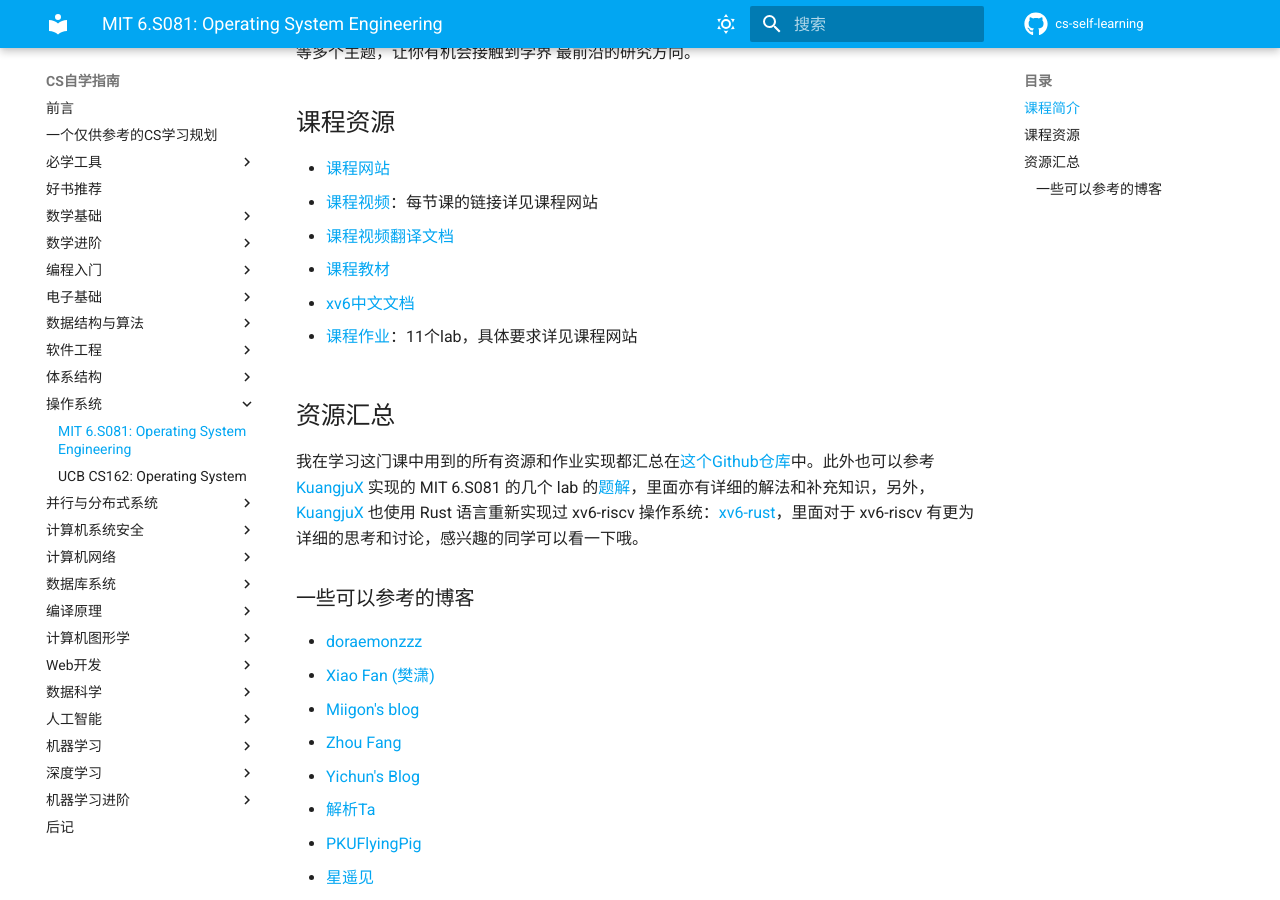
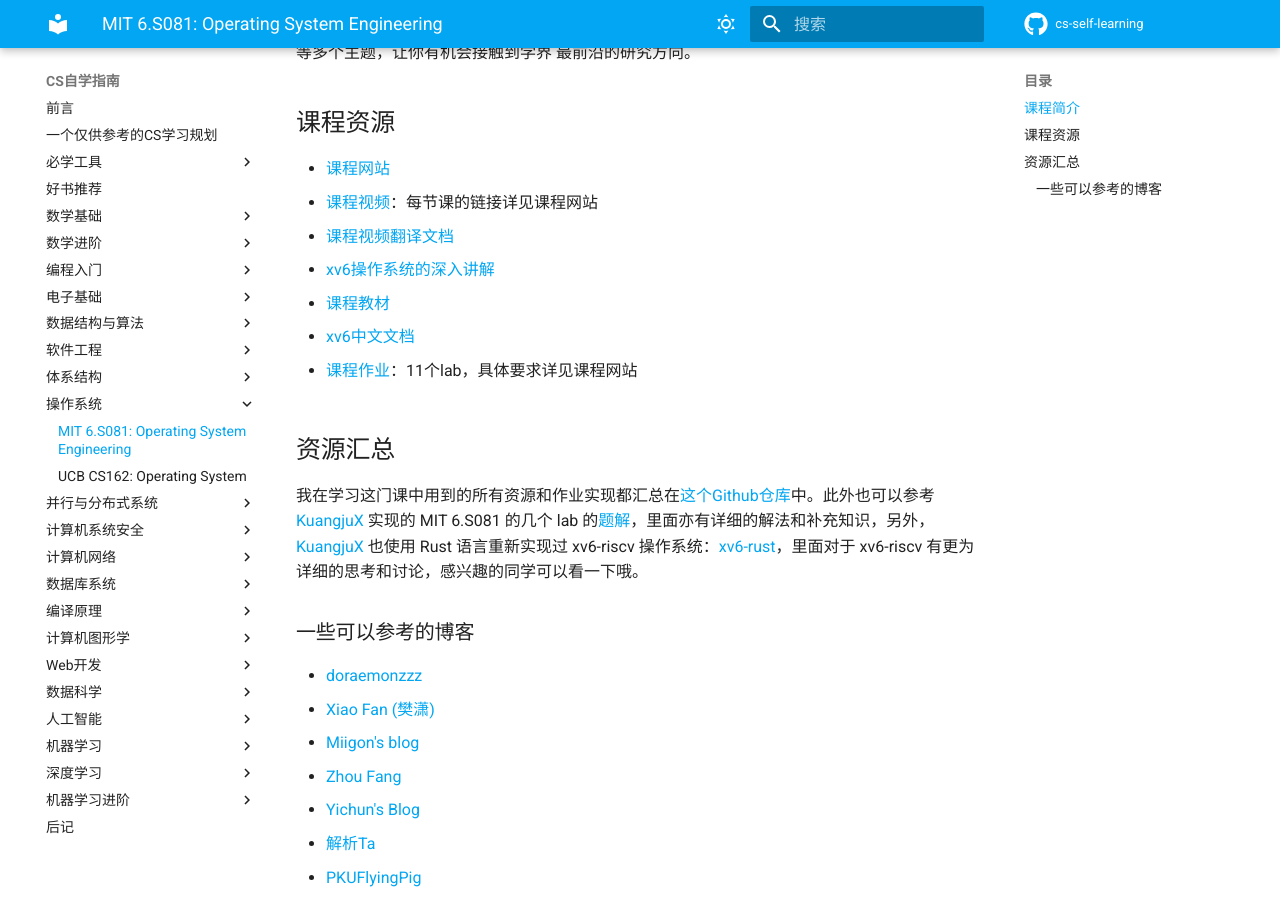
Before and after one commit to PKUFlyingPig/cs-self-learning, an MkDocs documentation site: the page built from docs/操作系统/MIT6.S081.md, in a window 1280 px wide and 900 px high, scrolled down 789 px. Built offline with MkDocs 1.6.1 and Material for MkDocs 9.7.7, drawn with Linux system fonts in a browser that asks for light colours; comment, search, counter and statistics services are not loaded.

Commit message:
add some resource for S081 v2.0

```diff
--- a/docs/操作系统/MIT6.S081.md
+++ b/docs/操作系统/MIT6.S081.md
@@ -22,6 +22,7 @@
 - [课程网站](https://pdos.csail.mit.edu/6.828/2021/schedule.html)
 - [课程视频](https://www.youtube.com/watch?v=L6YqHxYHa7A)：每节课的链接详见课程网站
   - [课程视频翻译文档](https://mit-public-courses-cn-translatio.gitbook.io/mit6-s081/)
+  - [xv6操作系统的深入讲解](https://space.bilibili.com/1040264970/)
 
 - [课程教材](https://pdos.csail.mit.edu/6.828/2021/xv6/book-riscv-rev2.pdf)
   - [xv6中文文档](https://th0ar.gitbooks.io/xv6-chinese/content/index.html)
```
